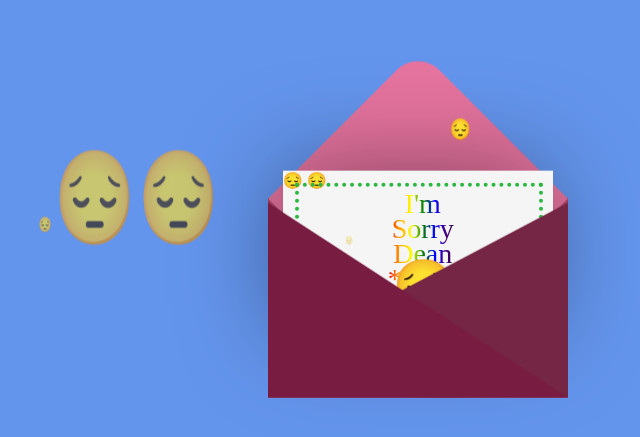
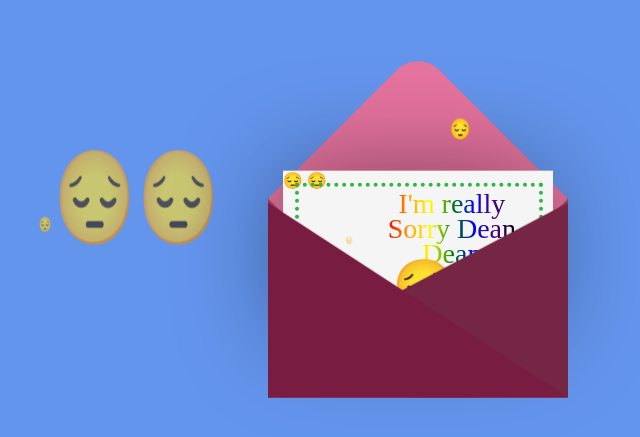
Before and after one commit to Subbalakshmi09/Sorry-Dean, a plain HTML site: page index.html in a window 1280 px wide. Shown: the part 107-544 px from the top of the page, without its empty margins (361-1001 px from the left). Drawn offline with Linux system fonts and the light colour scheme.

Commit message:
Update index.html

```diff
--- a/index.html
+++ b/index.html
@@ -19,7 +19,7 @@
                               </div>
 
                                      <div class="card"> &#128532;
-                                           <div class="text"> I'm <br> Sorry <br> Dean<br> <!--In place of star you guys can write NAME-->***** </div>&#128532;
+                                           <div class="text"> I'm really<br> Sorry Dean<br> Dean<br> <!--In place of star you guys can write NAME-->***** </div>&#128532;
                                            <div class="card_emoji" style="font-size: 50px;">&#128532;</div>
                                           </div>
 
```
